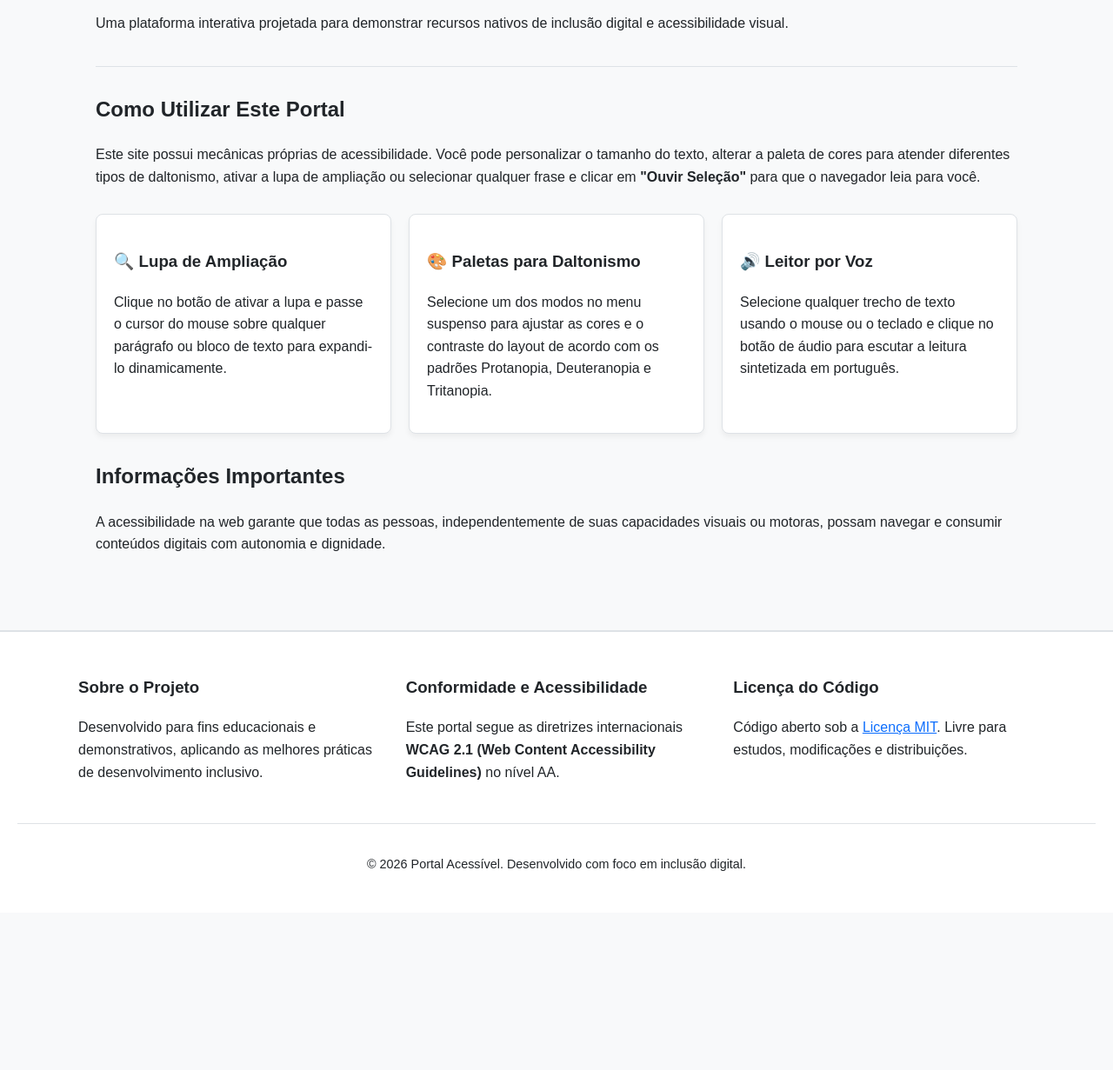
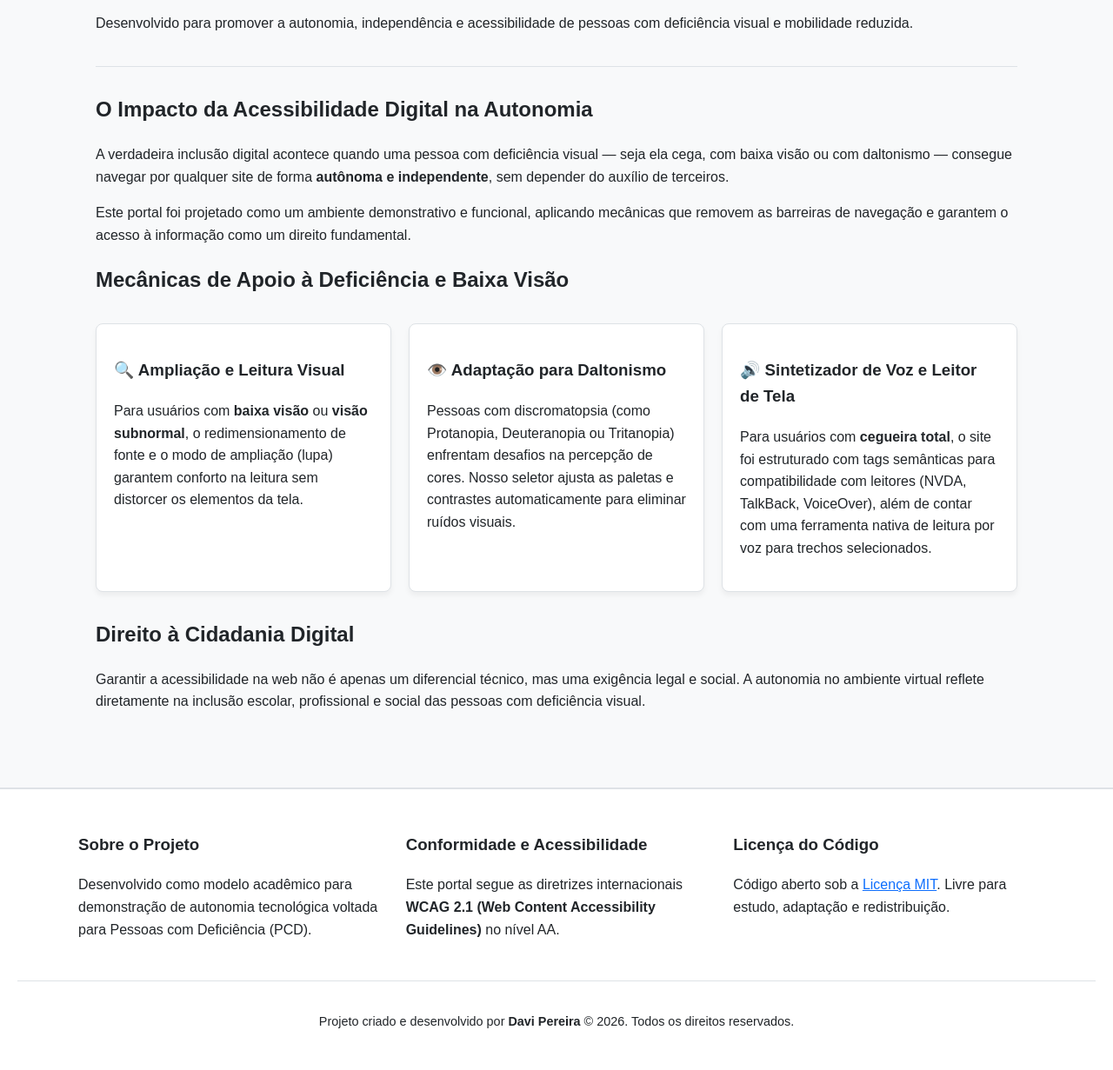
Before and after one commit to emanoelpereir4/-defici-ncia-visual, a plain HTML site: page index.html in a window 1280 px wide. Shown: the part 163-1394 px from the top of the page at 87% size. Before the commit the page ends 1213 px from the top, so only its background shows below. Drawn offline with Linux system fonts and the light colour scheme.

Commit message:
Update index.html

```diff
--- a/index.html
+++ b/index.html
@@ -3,7 +3,7 @@
 <head>
   <meta charset="UTF-8">
   <meta name="viewport" content="width=device-width, initial-scale=1.0">
-  <title>Portal Acessível - Tecnologia e Inclusão</title>
+  <title>Portal da Inclusão - Autonomia e Deficiência Visual</title>
 
   <style>
     /* ===================================================
@@ -20,7 +20,7 @@
       --base-font-size: 16px;
     }
 
-    /* Modo Escuro / Alto Contraste */
+    /* Alto Contraste / Modo Escuro */
     body.theme-dark {
       --bg-color: #121212;
       --text-color: #f8f9fa;
@@ -75,7 +75,7 @@
       transition: background-color 0.3s, color 0.3s;
     }
 
-    /* Foco acessível via teclado */
+    /* Destaque de foco para navegação por teclado (WCAG) */
     :focus {
       outline: 4px solid var(--focus-outline) !important;
       outline-offset: 3px;
@@ -98,7 +98,7 @@
     }
 
     /* ===================================================
-       3. PAINEL E FERRAMENTAS DE ACESSIBILIDADE
+       3. PAINEL DE ACESSIBILIDADE
        =================================================== */
     .accessibility-bar {
       background-color: var(--card-bg);
@@ -152,7 +152,7 @@
     }
 
     /* ===================================================
-       4. MECÂNICA DA LUPA (ZOOM AO PASSAR O MOUSE)
+       4. MECÂNICA DA LUPA (AMPLIAÇÃO POR HOVER)
        =================================================== */
     body.magnifier-active p,
     body.magnifier-active h1,
@@ -176,7 +176,7 @@
     }
 
     /* ===================================================
-       5. LAYOUT E CONTEÚDO DO SITE
+       5. LAYOUT DA PÁGINA
        =================================================== */
     .container {
       max-width: 1100px;
@@ -244,13 +244,13 @@
 
     <div class="toolbar-group">
       <span id="label-fonte"><strong>Fonte:</strong></span>
-      <button class="btn-acc" onclick="changeFontSize(2)" aria-labelledby="label-fonte" aria-label="Aumentar Fonte">A+</button>
-      <button class="btn-acc" onclick="changeFontSize(-2)" aria-labelledby="label-fonte" aria-label="Diminuir Fonte">A-</button>
-      <button class="btn-acc" onclick="resetFontSize()" aria-labelledby="label-fonte" aria-label="Restaurar Fonte">A</button>
+      <button class="btn-acc" onclick="changeFontSize(2)" aria-labelledby="label-fonte" aria-label="Aumentar Tamanho do Texto">A+</button>
+      <button class="btn-acc" onclick="changeFontSize(-2)" aria-labelledby="label-fonte" aria-label="Diminuir Tamanho do Texto">A-</button>
+      <button class="btn-acc" onclick="resetFontSize()" aria-labelledby="label-fonte" aria-label="Restaurar Tamanho Original">A</button>
     </div>
 
     <div class="toolbar-group">
-      <label for="theme-select"><strong>Modo de Visualização:</strong></label>
+      <label for="theme-select"><strong>Modo de Cor:</strong></label>
       <select id="theme-select" class="select-acc" onchange="applyTheme(this.value)">
         <option value="default">Padrão (Claro)</option>
         <option value="dark">Alto Contraste (Escuro)</option>
@@ -269,41 +269,58 @@
 
   <div class="container">
     <header class="main-header">
-      <h1>Portal Web Acessível</h1>
-      <p>Uma plataforma interativa projetada para demonstrar recursos nativos de inclusão digital e acessibilidade visual.</p>
+      <h1>Portal da Inclusão e Cidadania Digital</h1>
+      <p>Desenvolvido para promover a autonomia, independência e acessibilidade de pessoas com deficiência visual e mobilidade reduzida.</p>
     </header>
 
     <main id="conteudo-principal">
+
       <section>
-        <h2>Como Utilizar Este Portal</h2>
+        <h2>O Impacto da Acessibilidade Digital na Autonomia</h2>
         <p>
-          Este site possui mecânicas próprias de acessibilidade. Você pode personalizar o tamanho do texto, alterar a paleta de cores para atender diferentes tipos de daltonismo, ativar a lupa de ampliação ou selecionar qualquer frase e clicar em <strong>"Ouvir Seleção"</strong> para que o navegador leia para você.
+          A verdadeira inclusão digital acontece quando uma pessoa com deficiência visual — seja ela cega, com baixa visão ou com daltonismo — consegue navegar por qualquer site de forma <strong>autônoma e independente</strong>, sem depender do auxílio de terceiros.
         </p>
+        <p>
+          Este portal foi projetado como um ambiente demonstrativo e funcional, aplicando mecânicas que removem as barreiras de navegação e garantem o acesso à informação como um direito fundamental.
+        </p>
+      </section>
+
+      <section>
+        <h2>Mecânicas de Apoio à Deficiência e Baixa Visão</h2>
 
         <div class="grid-cards">
+
           <article class="card">
-            <h3>🔍 Lupa de Ampliação</h3>
-            <p>Clique no botão de ativar a lupa e passe o cursor do mouse sobre qualquer parágrafo ou bloco de texto para expandi-lo dinamicamente.</p>
+            <h3>🔍 Ampliação e Leitura Visual</h3>
+            <p>
+              Para usuários com <strong>baixa visão</strong> ou <strong>visão subnormal</strong>, o redimensionamento de fonte e o modo de ampliação (lupa) garantem conforto na leitura sem distorcer os elementos da tela.
+            </p>
           </article>
 
           <article class="card">
-            <h3>🎨 Paletas para Daltonismo</h3>
-            <p>Selecione um dos modos no menu suspenso para ajustar as cores e o contraste do layout de acordo com os padrões Protanopia, Deuteranopia e Tritanopia.</p>
+            <h3>👁️ Adaptação para Daltonismo</h3>
+            <p>
+              Pessoas com discromatopsia (como Protanopia, Deuteranopia ou Tritanopia) enfrentam desafios na percepção de cores. Nosso seletor ajusta as paletas e contrastes automaticamente para eliminar ruídos visuais.
+            </p>
           </article>
 
           <article class="card">
-            <h3>🔊 Leitor por Voz</h3>
-            <p>Selecione qualquer trecho de texto usando o mouse ou o teclado e clique no botão de áudio para escutar a leitura sintetizada em português.</p>
+            <h3>🔊 Sintetizador de Voz e Leitor de Tela</h3>
+            <p>
+              Para usuários com <strong>cegueira total</strong>, o site foi estruturado com tags semânticas para compatibilidade com leitores (NVDA, TalkBack, VoiceOver), além de contar com uma ferramenta nativa de leitura por voz para trechos selecionados.
+            </p>
           </article>
+
         </div>
       </section>
 
       <section>
-        <h2>Informações Importantes</h2>
+        <h2>Direito à Cidadania Digital</h2>
         <p>
-          A acessibilidade na web garante que todas as pessoas, independentemente de suas capacidades visuais ou motoras, possam navegar e consumir conteúdos digitais com autonomia e dignidade.
+          Garantir a acessibilidade na web não é apenas um diferencial técnico, mas uma exigência legal e social. A autonomia no ambiente virtual reflete diretamente na inclusão escolar, profissional e social das pessoas com deficiência visual.
         </p>
       </section>
+
     </main>
   </div>
 
@@ -311,7 +328,7 @@
     <div class="footer-content">
       <div>
         <h3>Sobre o Projeto</h3>
-        <p>Desenvolvido para fins educacionais e demonstrativos, aplicando as melhores práticas de desenvolvimento inclusivo.</p>
+        <p>Desenvolvido como modelo acadêmico para demonstração de autonomia tecnológica voltada para Pessoas com Deficiência (PCD).</p>
       </div>
 
       <div>
@@ -321,19 +338,17 @@
 
       <div>
         <h3>Licença do Código</h3>
-        <p>Código aberto sob a <a href="https://opensource.org/licenses/MIT" target="_blank" rel="noopener noreferrer">Licença MIT</a>. Livre para estudos, modificações e distribuições.</p>
+        <p>Código aberto sob a <a href="https://opensource.org/licenses/MIT" target="_blank" rel="noopener noreferrer">Licença MIT</a>. Livre para estudo, adaptação e redistribuição.</p>
       </div>
     </div>
 
     <div class="footer-bottom">
-      <p>&copy; 2026 Portal Acessível. Desenvolvido com foco em inclusão digital.</p>
+      <p>Projeto criado e desenvolvido por <strong>Davi Pereira</strong> &copy; 2026. Todos os direitos reservados.</p>
     </div>
   </footer>
 
   <script>
-    // ===================================================
     // 1. GERENCIAMENTO DE TAMANHO DE FONTE
-    // ===================================================
     let currentFontSize = 16;
 
     function changeFontSize(delta) {
@@ -348,27 +363,23 @@
       localStorage.setItem('user-font-size', 16);
     }
 
-    // ===================================================
-    // 2. TEMAS DE CORES E SALVAMENTO (LOCALSTORAGE)
-    // ===================================================
+    // 2. TEMAS DE CORES E SALVAMENTO NO LOCALSTORAGE
     function applyTheme(theme) {
-      document.body.className = ''; // Limpa temas anteriores
+      document.body.className = '';
       if (theme !== 'default') {
         document.body.classList.add('theme-' + theme);
       }
       localStorage.setItem('user-theme', theme);
     }
 
-    // Carrega as preferências salvas do usuário ao abrir a página
+    // Carrega preferências salvas do usuário ao abrir a página
     window.addEventListener('DOMContentLoaded', () => {
-      // Carregar tema salvo
       const savedTheme = localStorage.getItem('user-theme');
       if (savedTheme) {
         document.getElementById('theme-select').value = savedTheme;
         applyTheme(savedTheme);
       }
 
-      // Carregar tamanho de fonte salvo
       const savedFontSize = localStorage.getItem('user-font-size');
       if (savedFontSize) {
         currentFontSize = parseInt(savedFontSize);
@@ -376,9 +387,7 @@
       }
     });
 
-    // ===================================================
     // 3. MECÂNICA DA LUPA
-    // ===================================================
     let isMagnifierActive = false;
 
     function toggleMagnifier() {
@@ -396,22 +405,18 @@
       }
     }
 
-    // ===================================================
-    // 4. LEITOR DE TEXTO EM VOZ ALTA (SINTETIZADOR NATIVO)
-    // ===================================================
+    // 4. LEITOR DE TEXTO EM VOZ ALTA
     function readSelectedText() {
       const selectedText = window.getSelection().toString();
 
       if (selectedText.trim() !== "") {
-        // Cancela qualquer fala anterior em andamento
-        window.speechSynthesis.cancel();
-
+        window.speechSynthesis.cancel(); // Para falas anteriores
         const utterance = new SpeechSynthesisUtterance(selectedText);
         utterance.lang = 'pt-BR';
-        utterance.rate = 1.0; // Velocidade normal da fala
+        utterance.rate = 1.0;
         window.speechSynthesis.speak(utterance);
       } else {
-        alert("Por favor, selecione com o mouse ou teclado o trecho de texto que deseja ouvir.");
+        alert("Por favor, selecione com o mouse ou teclado o texto que deseja escutar.");
       }
     }
   </script>
```
